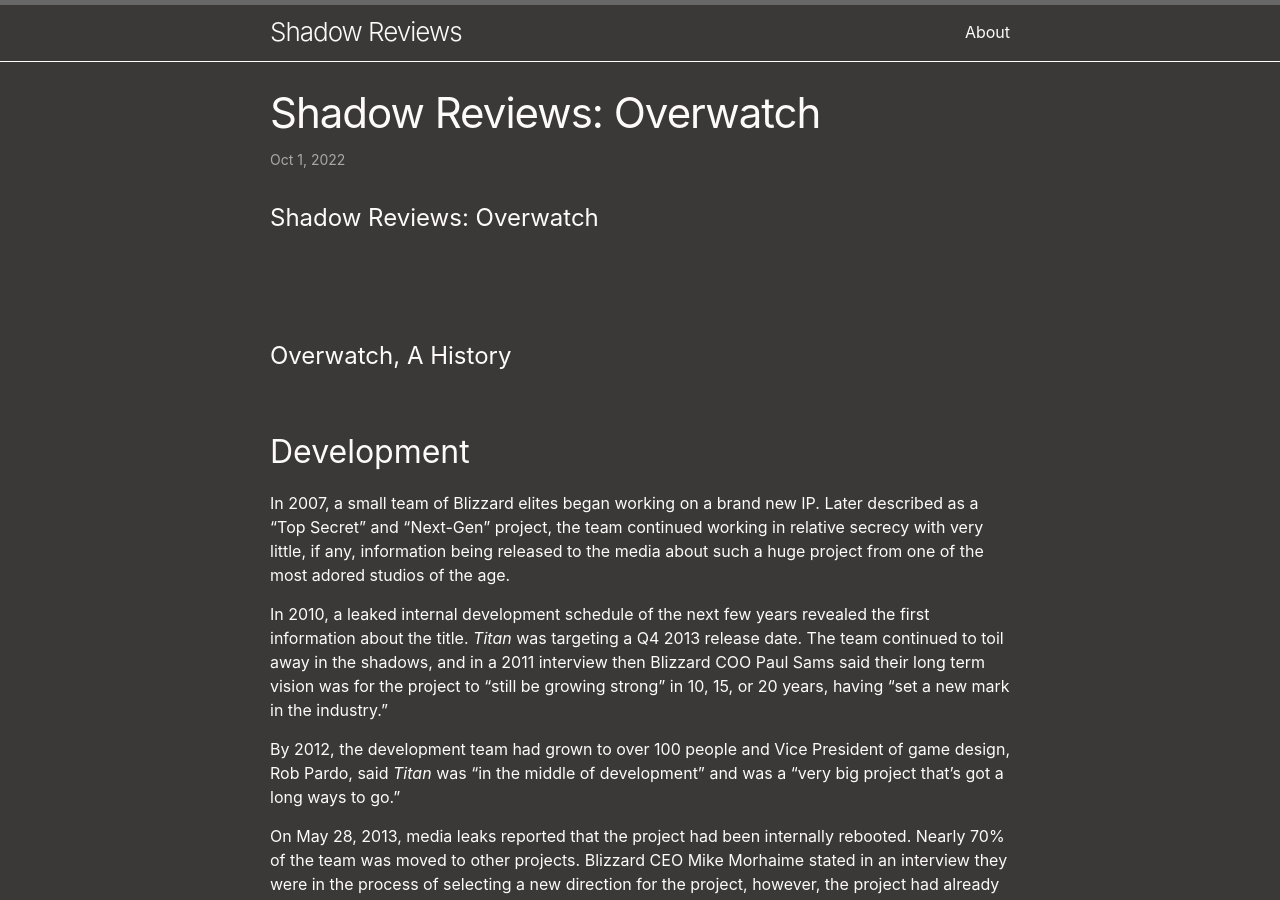
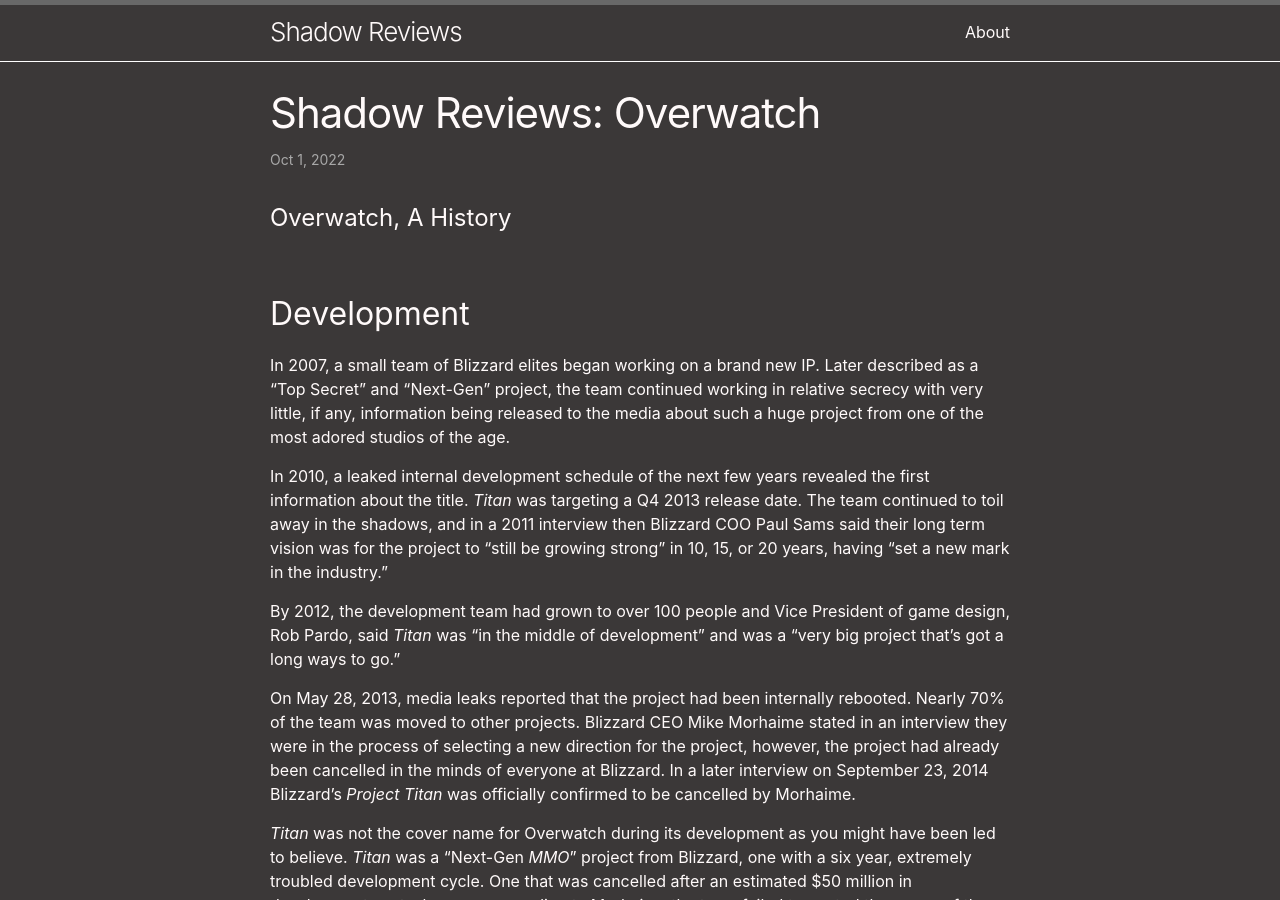
Before and after one commit to ShadowReviews/shadowreviews.github.io, a Jekyll site: the page built from _posts/2022-10-01-Overwatch.md, in a window 1280 px wide and 900 px high. Built offline with Jekyll 4.4.1, drawn with Linux system fonts in a browser that asks for light colours.

Commit message:
Update 2022-10-01-Overwatch.md

```diff
--- a/_posts/2022-10-01-Overwatch.md
+++ b/_posts/2022-10-01-Overwatch.md
@@ -9,8 +9,6 @@ date: 2022-10-01 12:00:00 -0500
 categories: jekyll update
 
 ---
-# Shadow Reviews: Overwatch
-<br><br><br>
 # Overwatch, A History
 <br>
 ## Development
```
